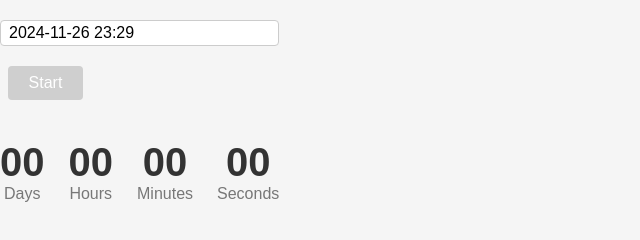
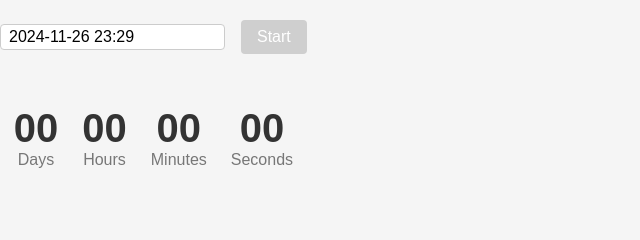
Before and after one commit to Lylyneru/goit-js-hw-10, a website built with Vite: page src/1-timer.html in a window 1280 px wide. Shown: the whole page, without its empty margins (0-640 px from the left). Built offline with nearby package versions, Linux system fonts and the light colour scheme.

Commit message:
input container

```diff
--- a/src/css/styles.css
+++ b/src/css/styles.css
@@ -19,8 +19,15 @@ body {
 .wrapper {
   display: flex;
   flex-direction: column;
-  gap: 20px;
+  align-items: center;
+  gap: 32px;
   margin-top: 20px;
+}
+
+.input-container {
+  display: flex;
+  align-items: center;
+  gap: 8px;
 }
 
 #datetime-picker {
--- a/src/js/1-timer.js
+++ b/src/js/1-timer.js
@@ -4,21 +4,22 @@ import iziToast from 'izitoast';
 import 'izitoast/dist/css/iziToast.min.css';
 
 document.addEventListener('DOMContentLoaded', () => {
-  // Створення div з класом .wrapper
   const wrapper = document.createElement('div');
   wrapper.classList.add('wrapper');
 
-  // Знаходимо існуючі елементи
+  const inputContainer = document.createElement('div');
+  inputContainer.classList.add('input-container');
+
   const datetimePicker = document.querySelector('#datetime-picker');
   const startButton = document.querySelector('button[data-start]');
   const timer = document.querySelector('.timer');
 
-  // Додаємо елементи в div.wrapper
-  wrapper.appendChild(datetimePicker);
-  wrapper.appendChild(startButton);
+  inputContainer.appendChild(datetimePicker);
+  inputContainer.appendChild(startButton);
+
+  wrapper.appendChild(inputContainer);
   wrapper.appendChild(timer);
 
-  // Додаємо wrapper до тіла сторінки (або іншого контейнера)
   document.body.appendChild(wrapper);
 });
 
```
